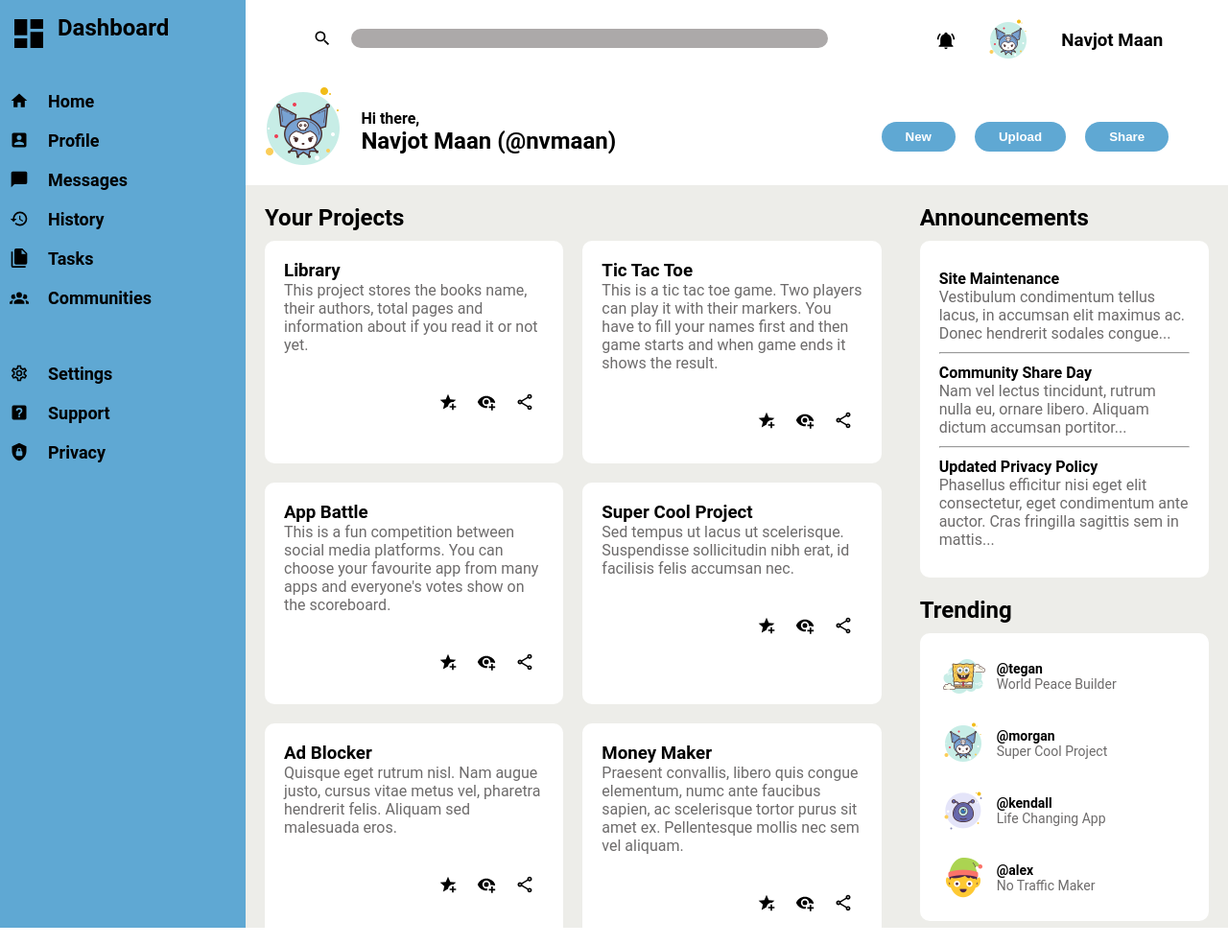
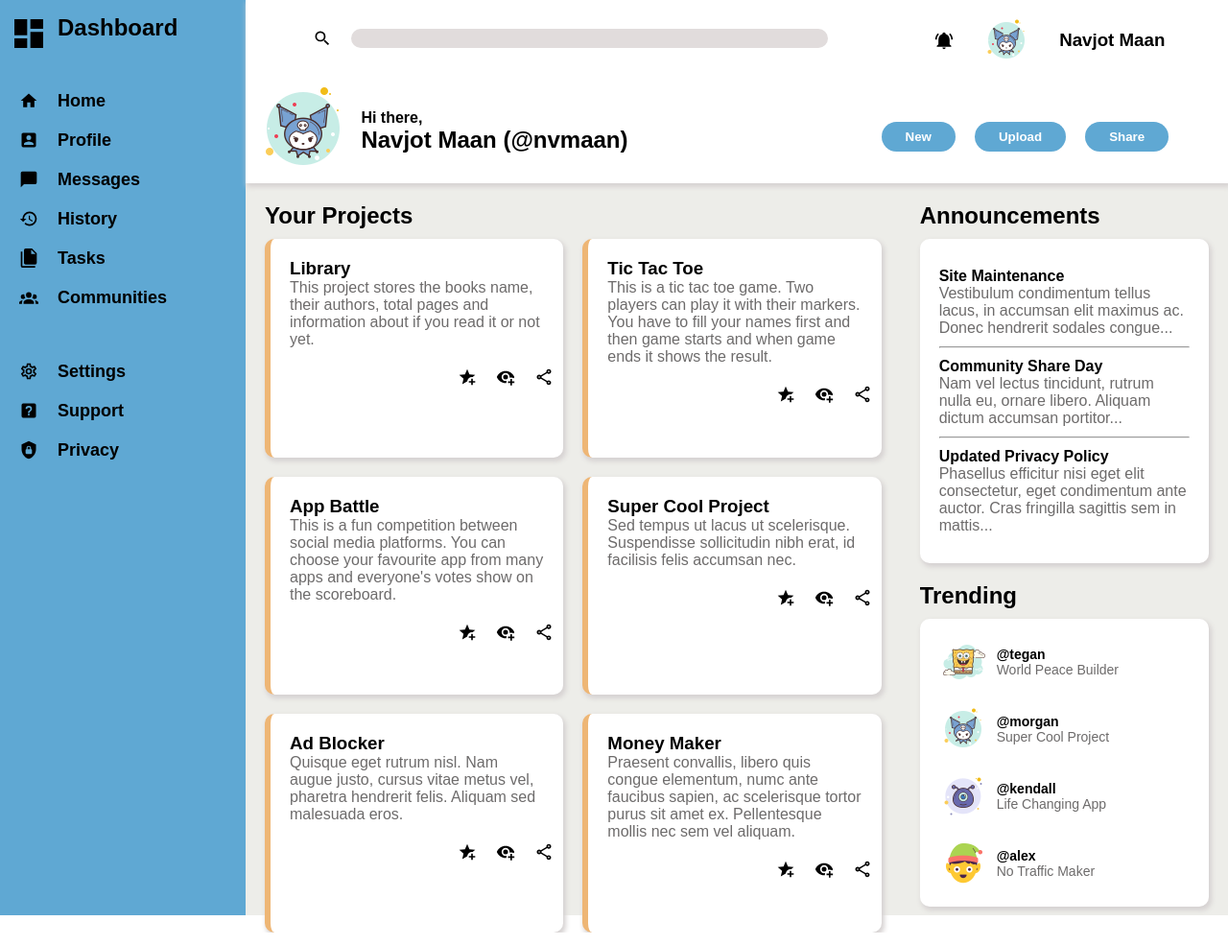
Before and after one commit to navjotmaan/Admin-Dashboard, a plain HTML site: page index.html in a window 1280 px wide. Shown: the whole page at 96% size. Drawn offline with Linux system fonts and the light colour scheme.

Commit message:
added box shadows and border-left color to the projects div

```diff
--- a/style.css
+++ b/style.css
@@ -6,7 +6,7 @@
 
 html, body {
     height: 100%;
-    font-family: 'Roboto', sans-serif;
+    font-family: Arial, Helvetica, sans-serif;
 }
 
 .dashboard {
@@ -31,6 +31,7 @@ html, body {
     gap: 20px;
     margin-bottom: 20px;
     font-size: 18px;
+    margin-left: 10px;
 }
 
 h1 {
@@ -44,16 +45,19 @@ h1 {
     grid-area: 1 / 2 / 2 / 5;
     background-color: #ffffff;
     padding: 10px;
+    box-shadow: 2px 3px 5px 1px rgb(215, 211, 211);
 }
 
-#projects-grid div,
-#extra-info div {
+#projects-grid > div,
+#extra-info > div {
     background-color: #ffffff;
     border-radius: 10px;
+    box-shadow: 2px 3px 5px 1px rgb(214, 210, 210);
 }
 
-#projects-grid div {
+#projects-grid > div {
     padding: 20px;
+    border-left: 6px solid rgb(238, 182, 117);
 }
 
 #projects {
@@ -113,7 +117,7 @@ img {
     margin-top: 20px;
     width: 90%;
     height: 20px;
-    background-color: rgb(172, 169, 169);
+    background-color: rgb(225, 220, 220);
     border-radius: 50px;
 }
 
```
